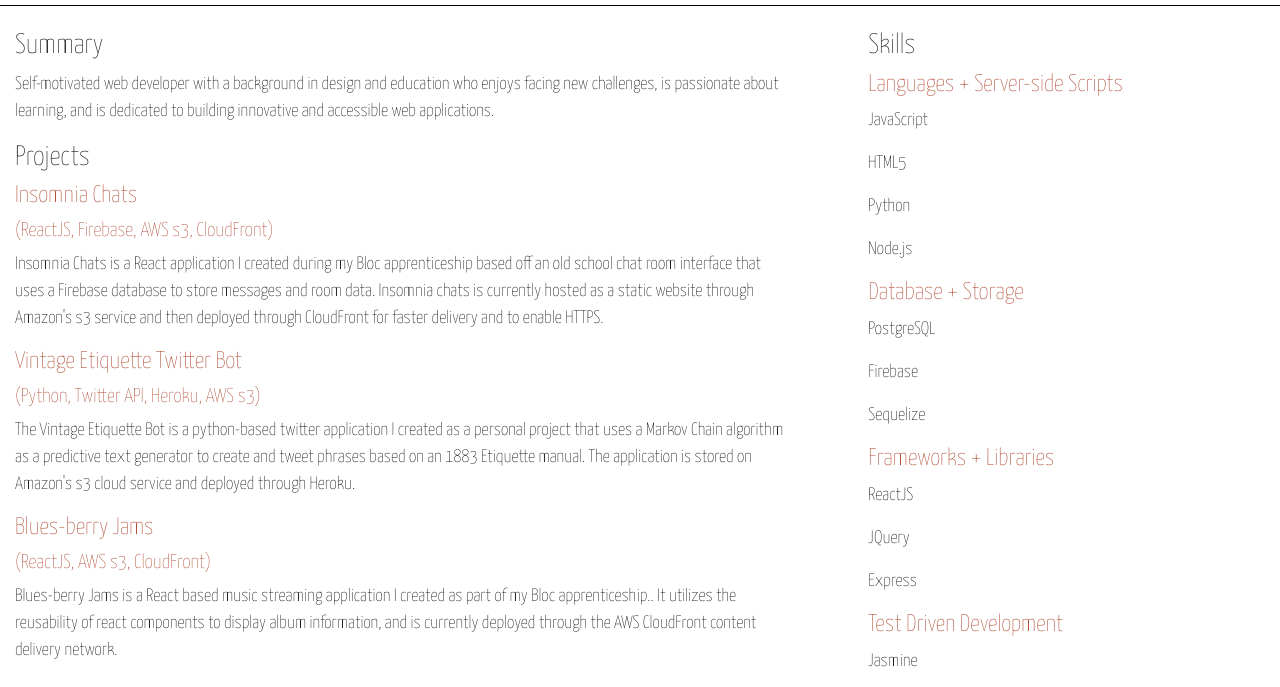
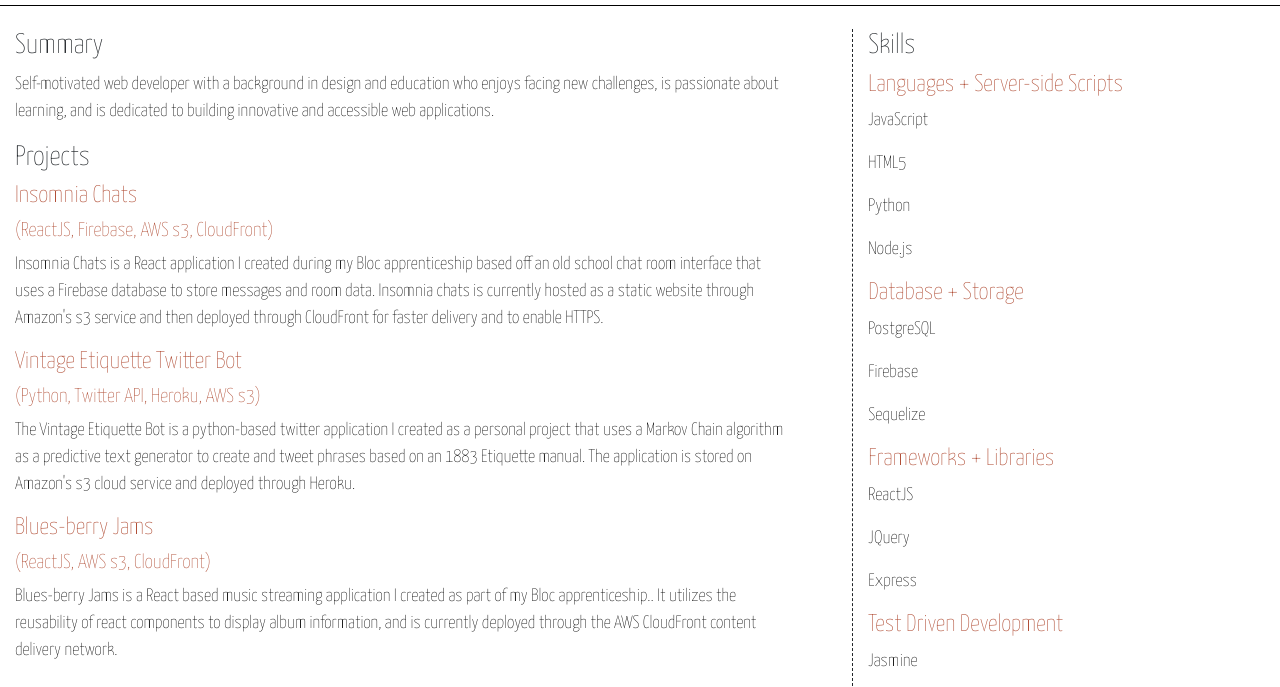
Before and after one commit to MxOliver/mxoliver.github.io_old, a website: page resume.html in a window 1280 px wide. Shown: the part 56-743 px from the top of the page. Drawn offline with nearby package versions, Linux system fonts and the light colour scheme; a web font is replaced by a local one.

Commit message:
add border

```diff
--- a/index.css
+++ b/index.css
@@ -379,4 +379,5 @@
 
 .main .col-sm-8 {
     padding-right: 65px;
+    border-right: dashed 1px;
 }
```
